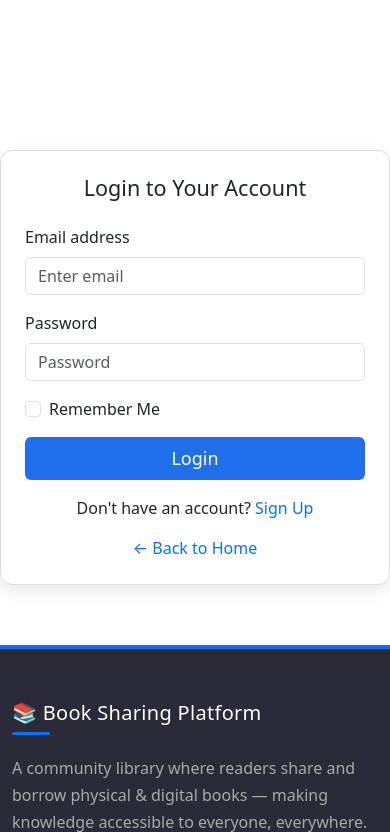
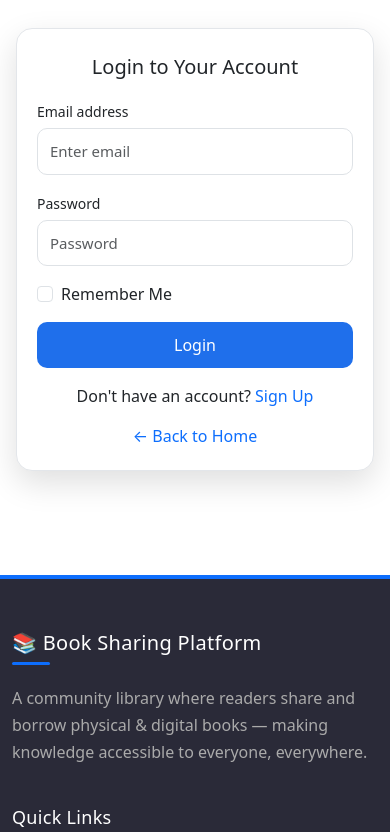
Before and after one commit to ranaayyaz/book-sharing-platform, a Flask app: a page that uses templates/base.html in a window 390 px wide. Shown: the part 51-883 px from the top of the page. Run offline with Flask 3, Linux system fonts and the light colour scheme; some libraries are stand-ins or nearby versions.

Commit message:
Professional login and signup forms on mobile

```diff
--- a/static/style.css
+++ b/static/style.css
@@ -1167,3 +1167,44 @@ img {
     padding: 10px;
   }
 }
+
+/* ===== Auth forms polish (2026 update 3) ===== */
+@media (max-width: 576px) {
+  .login-container,
+  .register-container {
+    width: calc(100% - 32px);
+    margin-top: 28px !important;
+    margin-bottom: 44px !important;
+    padding: 26px 20px 22px !important;
+    border: 1px solid #e3e6ea;
+    border-radius: 16px;
+    box-shadow: 0 12px 32px rgba(0, 0, 0, 0.13);
+    background: #fff;
+  }
+
+  .login-container h4,
+  .register-container h4 {
+    font-size: 20px;
+    margin-bottom: 20px !important;
+  }
+
+  .login-container .form-label,
+  .register-container .form-label {
+    font-size: 14px;
+    margin-bottom: 6px;
+  }
+
+  .login-container .form-control,
+  .register-container .form-control {
+    padding: 11px 12px;
+    border-radius: 10px;
+    font-size: 15px;
+  }
+
+  .log_btn,
+  .register-container button[type="submit"] {
+    border-radius: 10px !important;
+    padding: 11px 0 !important;
+    font-size: 16px;
+  }
+}
```
